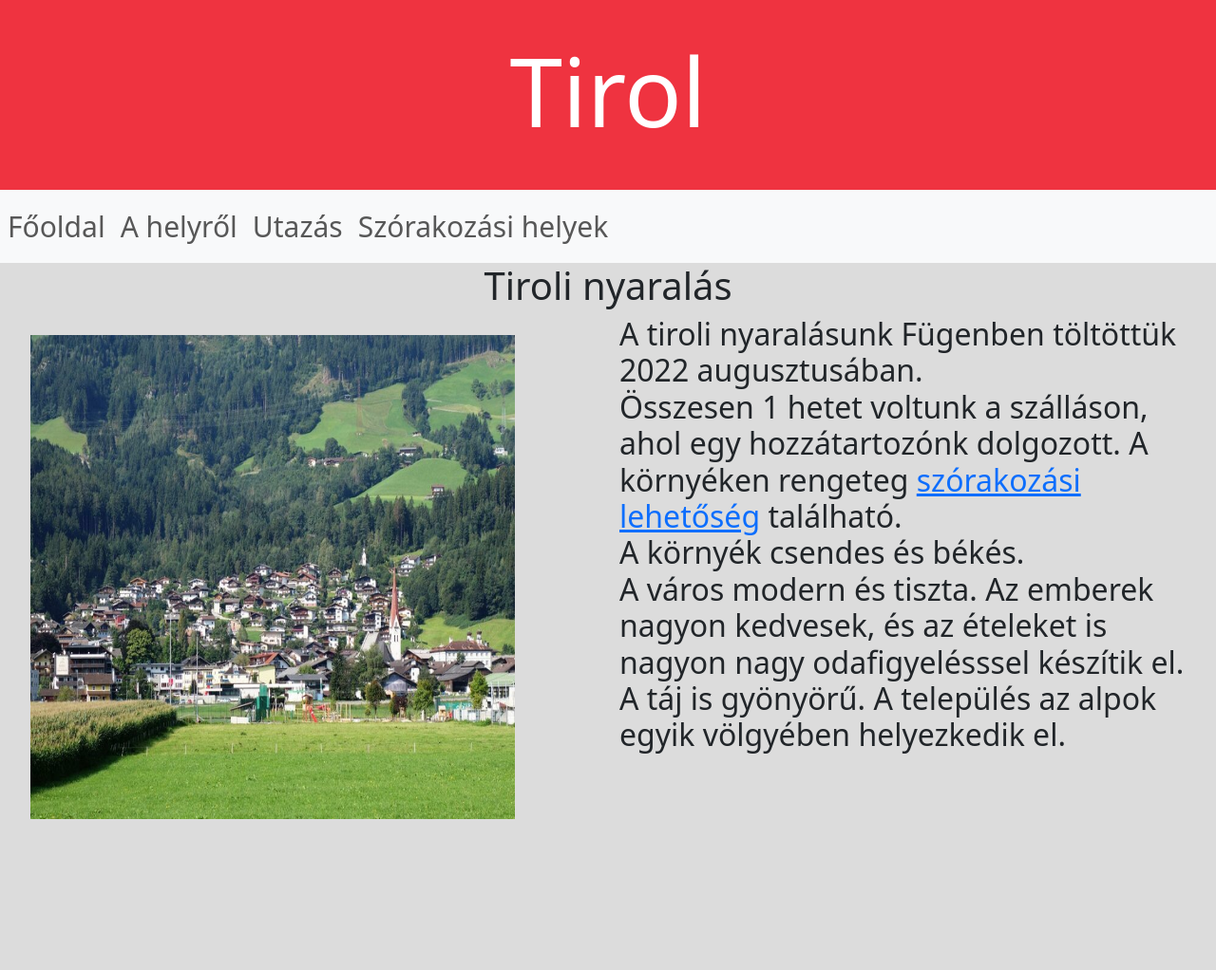
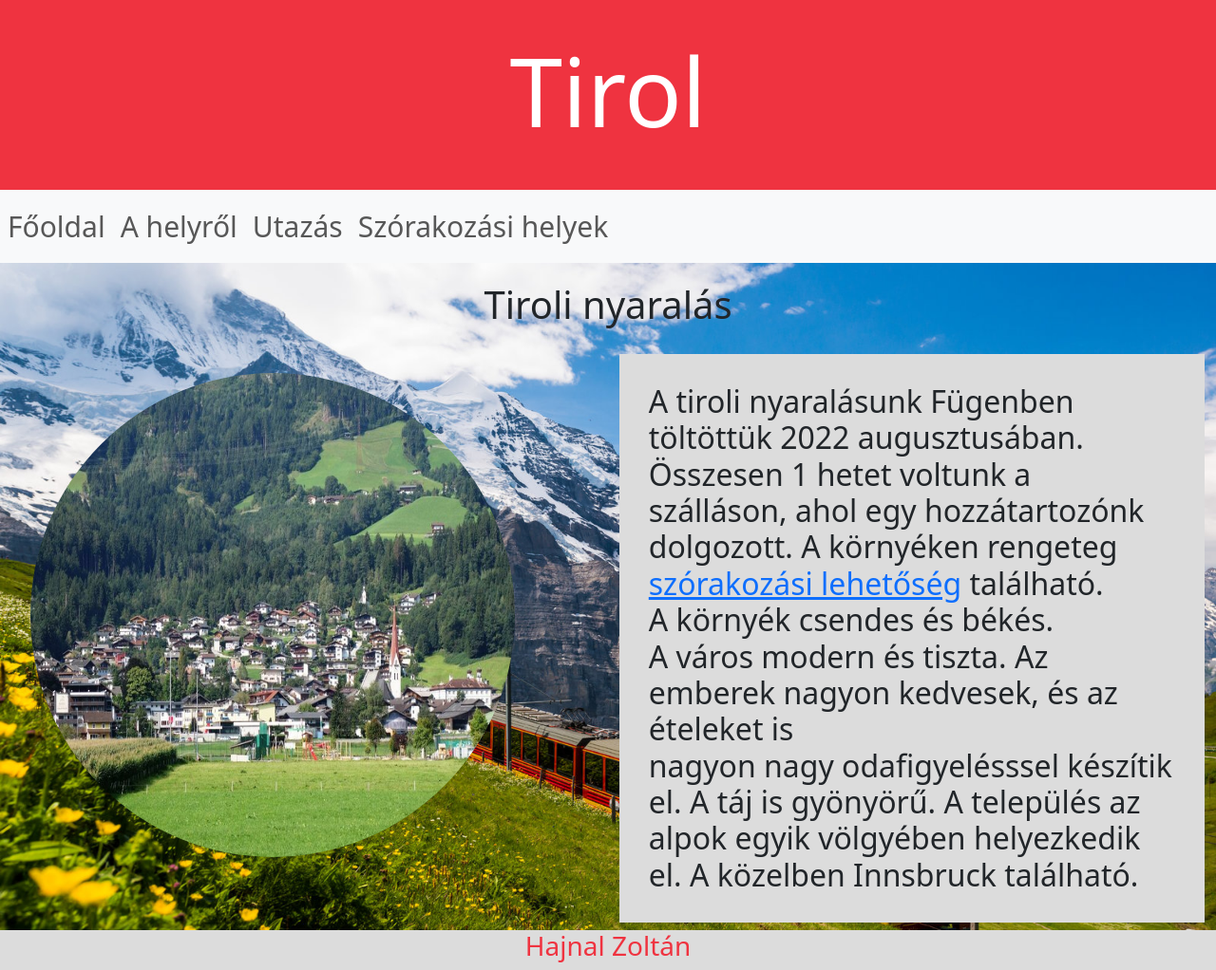
Before and after one commit to zoleeskatess/Nyaralas, a plain HTML site: page index.html in a window 1280 px wide. Shown: the whole page at 95% size. Before the commit the page ends 883 px from the top, so only its background shows below. Drawn offline with nearby package versions, Linux system fonts and the light colour scheme.

Commit message:
befejezni

```diff
--- a/index.html
+++ b/index.html
@@ -43,6 +43,8 @@
                 A város modern és tiszta. Az emberek nagyon kedvesek, és az ételeket is<br>
                 nagyon nagy odafigyelésssel készítik el.
                 A táj is gyönyörű. A település az alpok egyik völgyében helyezkedik el.
+                A közelben Innsbruck található.<br>
+
 
 
 
@@ -55,5 +57,8 @@
 
 
     </div>
+    <div class="lablec">
+      <h3>Hajnal Zoltán</h3>
+    </div>
 </body>
 </html>
--- a/styles.css
+++ b/styles.css
@@ -11,6 +11,8 @@ img{
     width: 550px;
     height: 550px;
     padding: 20px;
+    border-radius: 50%;
+    padding-left: 20px;
 }
 .nav-item{
     font-size: 30px;
@@ -31,6 +33,9 @@ h1{
 }
 h2{
     font-size: 35px;
+    background-color: gainsboro;
+    padding: 5%;
+
 }
 a{
     color: black;
@@ -40,3 +45,16 @@ a:hover{
     font-weight: bold;
     color: red;
 }
+h1{
+    padding-top: 20px;
+    padding-bottom: 20px;
+}
+.container-fluid{
+    background-image: url(thumb_720_450_Alpsdreamstime_xl_45054687.jpg);
+    background-size: cover;
+}
+.lablec{
+    margin: auto;
+    text-align: center;
+    color: #EF3340;
+}
```
Also changed, not shown: helyrol.html (+7 -0 lines), thumb_720_450_Alpsdreamstime_xl_45054687.jpg (added).
